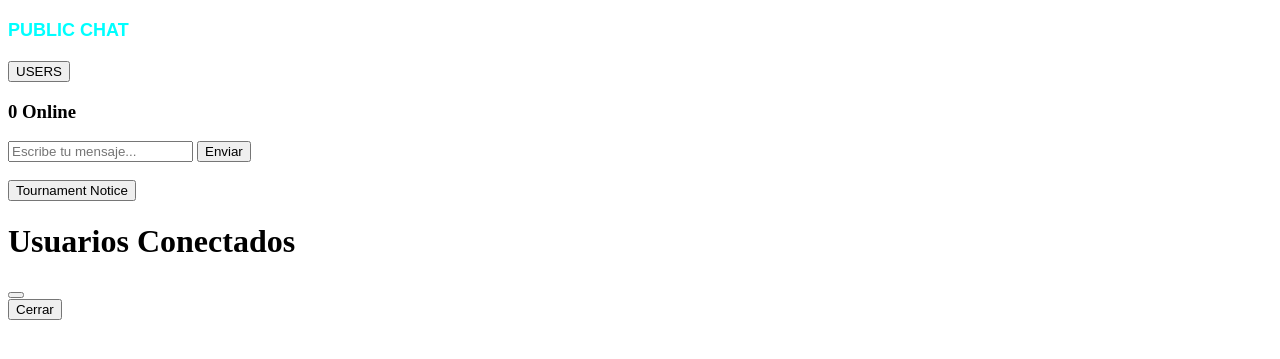
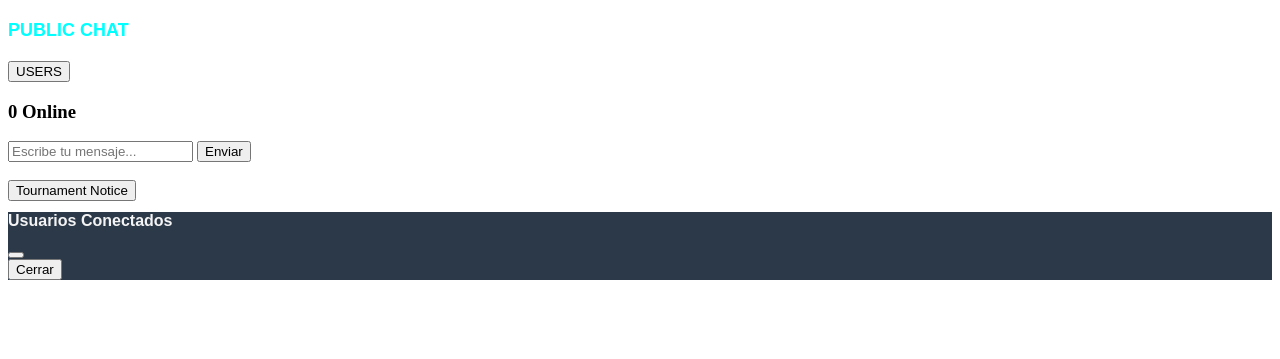
Before and after one commit to phijano/ft_trascendence, a Django app: page /appChat/ in a window 1280 px wide. Shown: the top 359 px of the page. Run offline with Django 4.2, Linux system fonts and the light colour scheme; a user stored in the database is signed in; tables that the repository leaves empty hold one stand-in row (values such as "Sample post").

Commit message:
changing white background

```diff
--- a/srcs/requeriments/gunicorn/proyect/chat/templates/chat/chat.html
+++ b/srcs/requeriments/gunicorn/proyect/chat/templates/chat/chat.html
@@ -55,9 +55,9 @@
   <!-- Modal para mostrar usuarios conectados -->
   <div class="modal fade" id="usersModal" tabindex="-1" aria-labelledby="usersModalLabel" aria-hidden="true">
     <div class="modal-dialog">
-      <div class="modal-content">
+      <div class="modal-content" style="background-color: #2c3949;">
         <div class="modal-header">
-          <h1 class="modal-title fs-5" id="usersModalLabel">Usuarios Conectados</h1>
+          <h1 class="modal-title fs-5 orbitron-font-medium" id="usersModalLabel">Usuarios Conectados</h1>
           <button type="button" class="btn-close" data-bs-dismiss="modal" aria-label="Close"></button>
         </div>
         <div class="modal-body" id="connectedUsersList">
--- a/srcs/requeriments/gunicorn/proyect/home/static/chat/css/styles.css
+++ b/srcs/requeriments/gunicorn/proyect/home/static/chat/css/styles.css
@@ -1,3 +1,5 @@
+@import url('../../../static/home/nav.css');
+
 /* ? -------------------------------------
 *    Estilo para el contenedor del chat
    ? -------------------------------------*/
@@ -15,6 +17,7 @@
     margin: auto; /* Centra el contenedor horizontalmente */
     position: relative; /* Posiciona el contenedor de forma relativa */
 }
+
 
 /* Estilo para el área de mensajes */
 #boxMessages {
--- a/srcs/requeriments/gunicorn/proyect/userManagement/templates/profile.html
+++ b/srcs/requeriments/gunicorn/proyect/userManagement/templates/profile.html
@@ -59,7 +59,7 @@
 			<div id="dError" class="text-danger"></div>
 		</div>
 	</div>
-	<div class="container my-3 h5 text-center align-self-center bg-dark text-white">
+	<div class="container my-3 h5 text-center align-self-center bg-dark title-cyan-big">
 		STATS
 	</div>
 	<div class="container">
```
